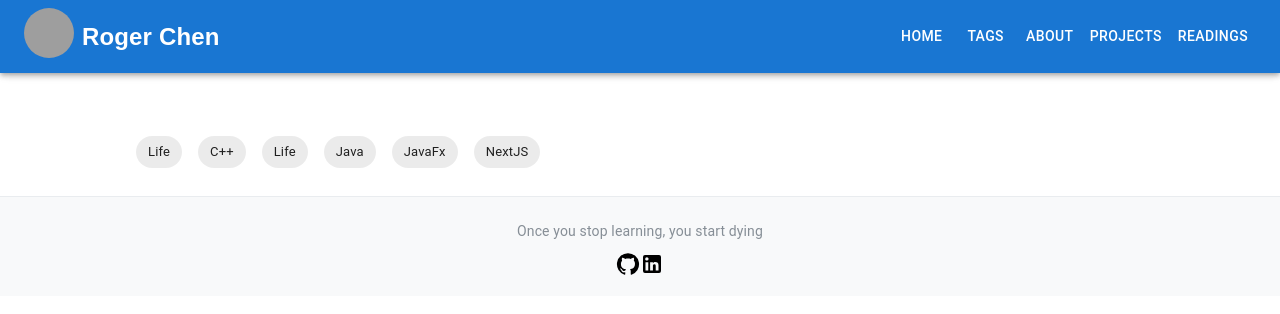
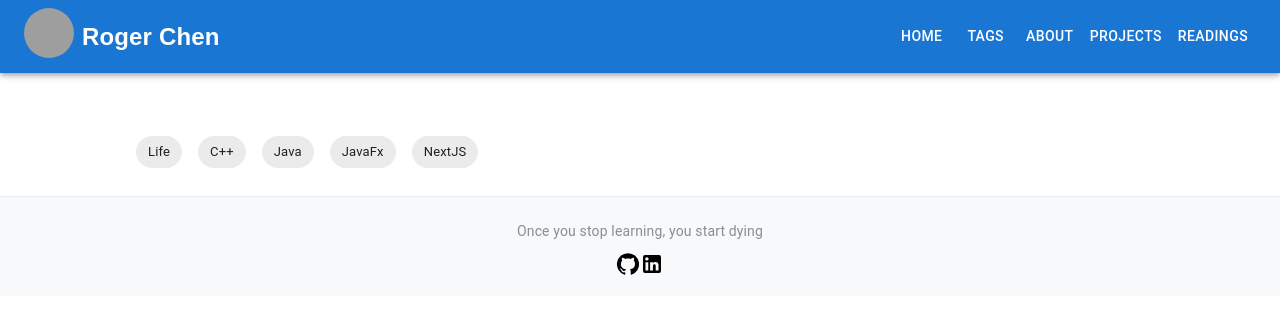
Before and after one commit to roger-mengqiu-chen/blog, a Next.js app: page /tag in a window 1280 px wide. Shown: the top 314 px of the page. Built offline with nearby package versions, Linux system fonts and the light colour scheme; grey boxes are pictures that could not be loaded.

Commit message:
remove duplicate tags

```diff
--- a/src/components/home/tag_cloud.tsx
+++ b/src/components/home/tag_cloud.tsx
@@ -8,9 +8,10 @@ const TagCloud = () => {
   const project_posts = getPostMetadata("src/data/project");
   const all_posts = blog_posts.concat(project_posts);
   const tags = all_posts.map(post => post.tags).flat();
+  const uniqueTags = Array.from(new Set(tags));
   return (
     <Box>
-      {tags.map((tag, index) => {
+      {uniqueTags.map((tag, index) => {
         return (
           <Chip key={index} className={styles.tag} label={tag} size="medium"/>
         );
```
